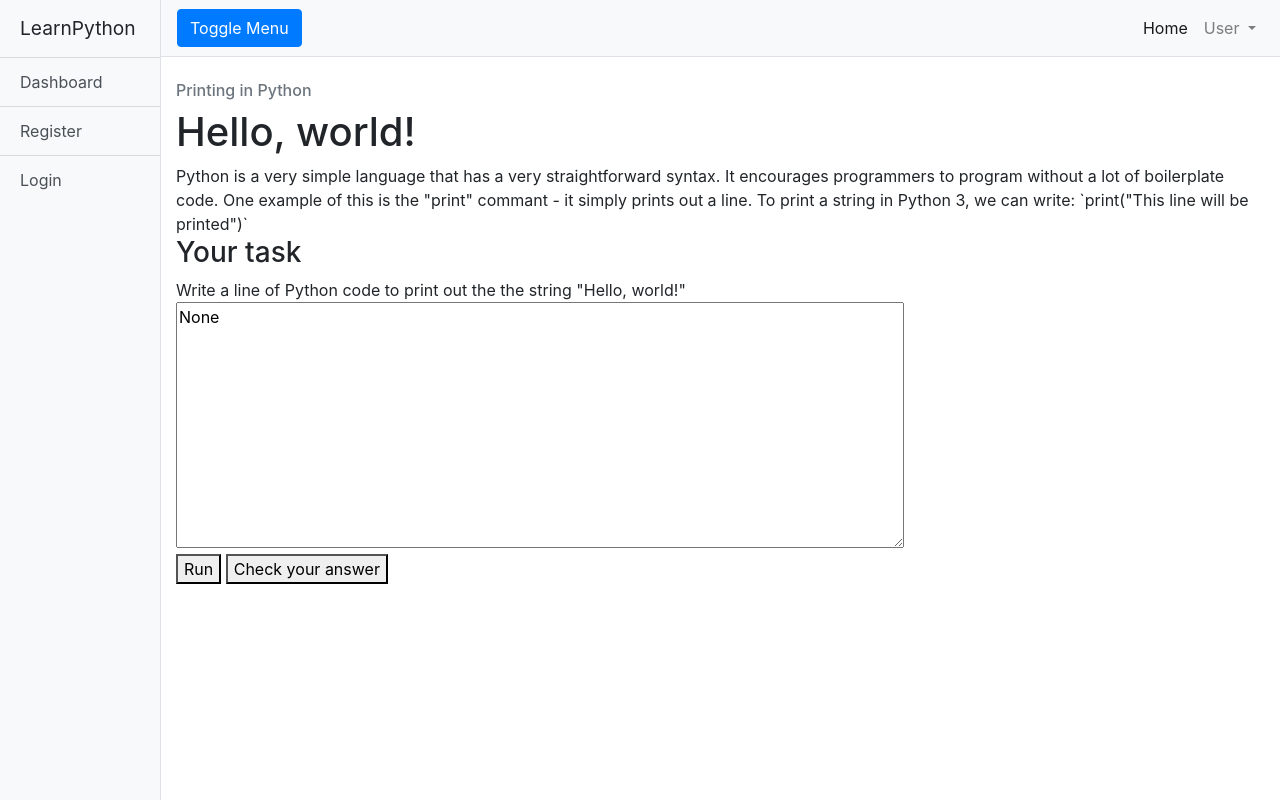
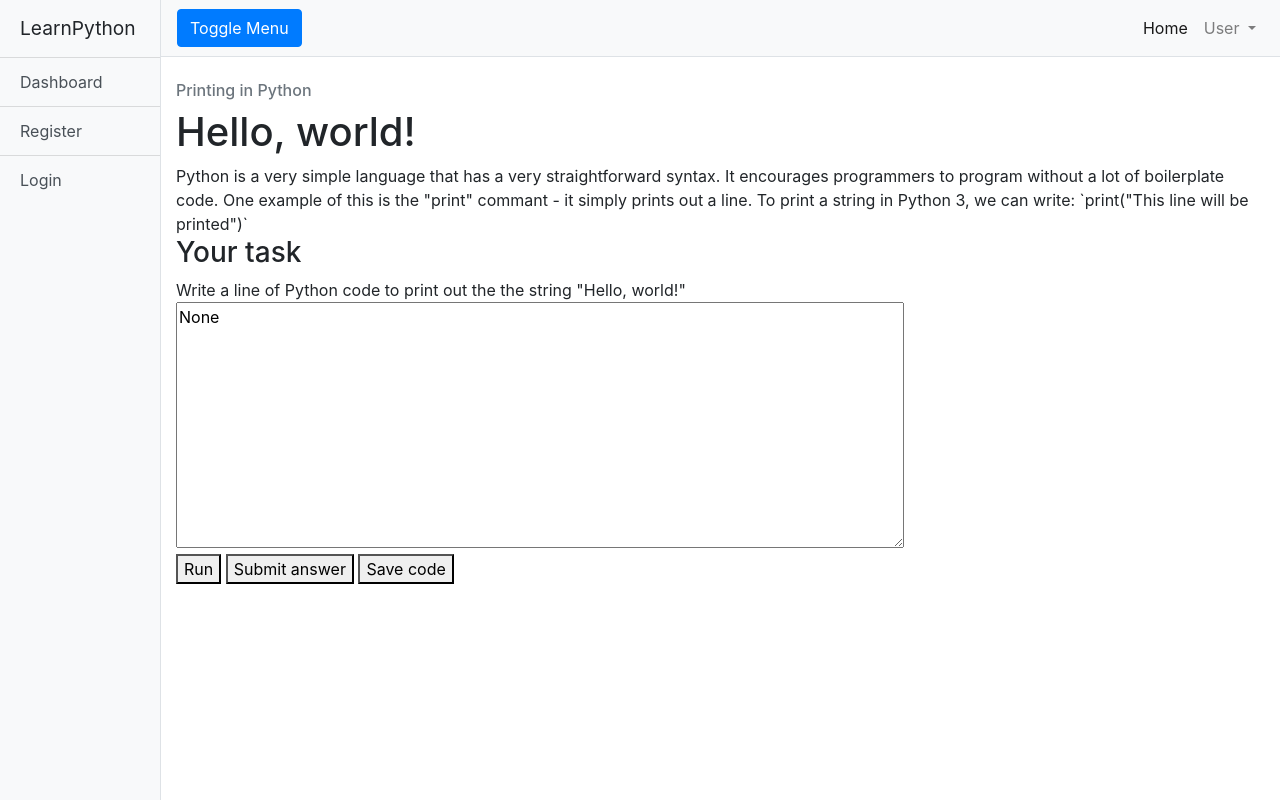
Before and after one commit to mrblue6ix/CITS3403Project, a Flask app: template app/templates/activity.html in a window 1280 px wide. Run offline with Flask 2, Linux system fonts and the light colour scheme; the template is opened without the code that fills it: values that come from a table or form of the project are taken from there, others are empty; data comes from the database, SQL or seed files in the repository; some libraries are stand-ins or nearby versions.

Commit message:
added save alert

```diff
--- a/app/templates/activity.html
+++ b/app/templates/activity.html
@@ -60,7 +60,12 @@
     <form>
     <textarea id="yourcode" cols="69" rows="10">{% if saved %}{{saved}}{% else %}{{activity.prefill}}{% endif %}</textarea><br />
     <button type="button" onclick="runit()">Run</button>
-    <button type="button" onclick="checkAns()">Check your answer</button>
+    <button type="button" onclick="checkAns()">Submit answer</button>
+    <button type="button" onclick="save()">Save code</button>
+    <div class="alert alert-success alert-dismissible fade hide" id="save-alert">
+      <button type="button" class="close" data-dismiss="alert">x</button>
+      <b>Saved successfully.</b>
+    </div>
     </form>
     <pre id="output" ></pre> <!-- Output from python code is saved in here-->
     <!-- If you want turtle graphics include a canvas -->
```
